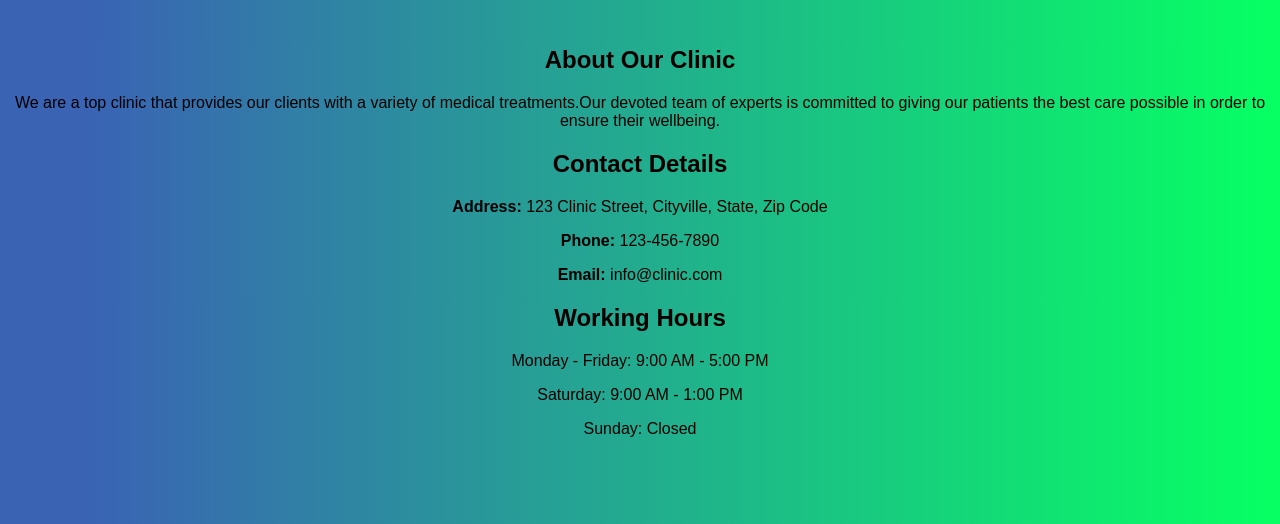
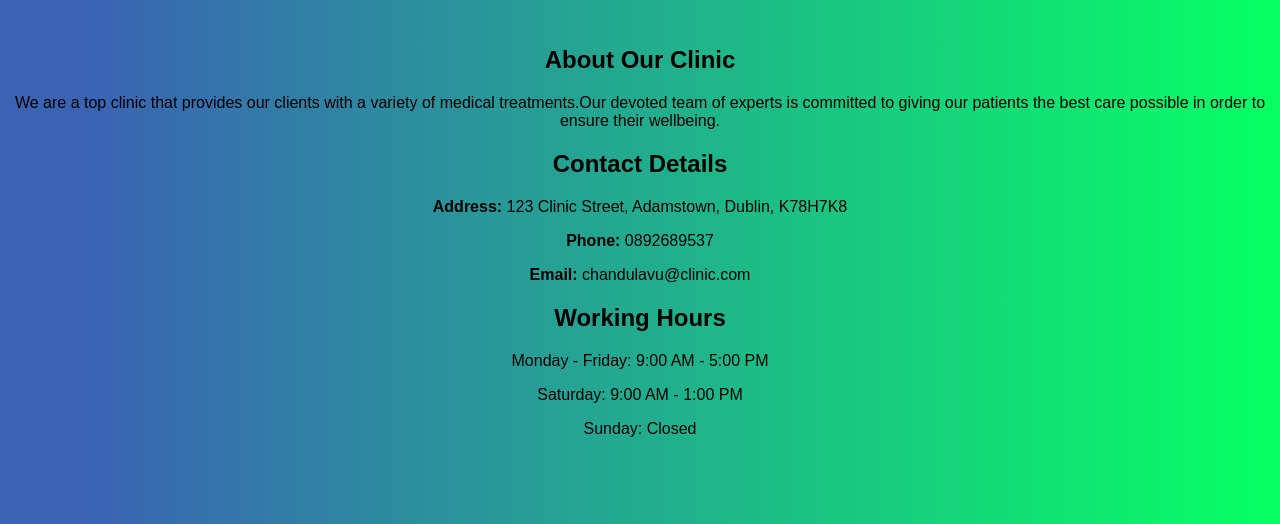
Before and after one commit to lavuchandu169/Appointment-scheduling-system-for-a-clinic, a Flask app: page / in a window 1280 px wide. Shown: the part 212-736 px from the top of the page. Run offline with Flask 3, Linux system fonts and the light colour scheme.

Commit message:
Update index.html

```diff
--- a/templates/index.html
+++ b/templates/index.html
@@ -30,9 +30,9 @@
 
             <div id="contact">
                 <h2>Contact Details</h2>
-                <p><strong>Address:</strong> 123 Clinic Street, Cityville, State, Zip Code</p>
-                <p><strong>Phone:</strong> 123-456-7890</p>
-                <p><strong>Email:</strong> info@clinic.com</p>
+                <p><strong>Address:</strong> 123 Clinic Street, Adamstown, Dublin, K78H7K8 </p>
+                <p><strong>Phone:</strong> 0892689537</p>
+                <p><strong>Email:</strong> chandulavu@clinic.com</p>
             </div>
 
             <div id="hours">
```
